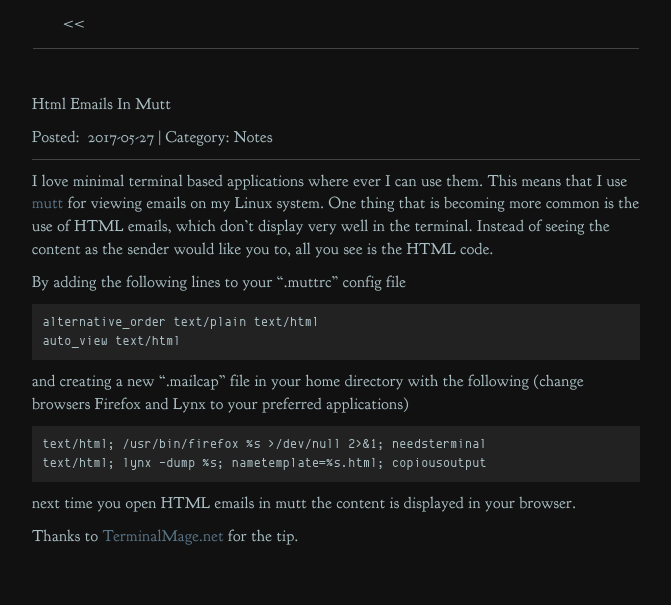
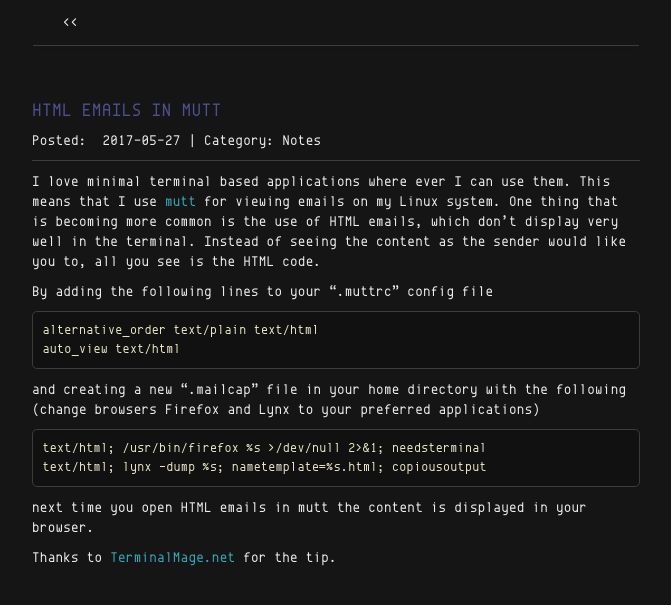
Before and after one commit to pyratebeard/pyratebeard.github.io, a Jekyll site: the page built from _posts/2017-05-27-html-emails-in-mutt.md, in a window 1280 px wide. Shown: the top 605 px of the page, without its empty margins (304-975 px from the left). Built offline with Jekyll 4.4.1, drawn with Linux system fonts in a browser that asks for light colours.

Commit message:
vengenza colour scheme. modify headers

```diff
--- a/_layouts/post.html
+++ b/_layouts/post.html
@@ -2,7 +2,7 @@
 layout: post_frame
 ---
 
-<p>{{ page.title }}</p>
+<h4>{{ page.title }}</h4>
 <p>Posted:&nbsp;&nbsp;{{ page.date | date: "%Y-%m-%d" }} | Category: {{ page.category }}</p>
 <hr>
 <p>
--- a/css/custom.css
+++ b/css/custom.css
@@ -9,36 +9,26 @@
     font-weight: normal;
     font-style: normal;
 }
-@font-face {
-    font-family: 'goudy_bookletter_1911regular';
-    src: url('../fonts/goudy_bookletter_1911-webfont.eot');
-    src: url('../fonts/goudy_bookletter_1911-webfont.eot?#iefix') format('embedded-opentype'),
-         url('../fonts/goudy_bookletter_1911-webfont.woff') format('woff'),
-         url('../fonts/goudy_bookletter_1911-webfont.ttf') format('truetype'),
-         url('../fonts/goudy_bookletter_1911-webfont.svg#goudy_bookletter_1911regular') format('svg');
-    font-weight: normal;
-    font-style: normal;
-}
 body {
-    font-family: "goudy_bookletter_1911regular";
-    font-size: 16px;
+    font-family: "envy";
+    font-size: 14px;
     letter-spacing: .3px;
-    background-color: #111111;
-    color: #abc0c5;
+    background-color: #151515;
+    color: #eeeeee;
 }
 a {
-    color: #5a7588;
+    color: #35abbb;
     text-decoration: none;
 }
 a:active,
 a:hover,
 a:focus {
     text-decoration: none;
-    color: #4f8396;
+    color: #a0ac6b;
     background: transparent;
 }
 #quote {
-    color: #444444;
+    color: #3e3c3a;
 }
 .panel {
     background-color: transparent;
@@ -56,7 +46,7 @@ a:focus {
 hr {
     margin-top: 3px;
     margin-bottom: 1px;
-    border-top: solid 1px #444444;
+    border-top: solid 1px #3e3c3a;
 }
 .rootcontent {
     position: absolute;
@@ -66,54 +56,59 @@ hr {
     text-align: left;
 }
 .rootcontent > pre {
-    background-color: #111111;
-    border-color: #111111;
-    font-size: 15px;
+    background-color: #151515;
+    border-color: #151515;
+    font-size: 16px;
+    color: #e6e3c6;
 }
 .rootcontent > pre > a {
     text-decoration: none;
-    color: #abc0c5;
+    color: #e6e3c6;
 }
 .rootcontent > p.menu > a {
-    color: #abc0c5;
-    background-color: #111111;
+    color: #e6e3c6;
+    background-color: #151515;
     padding: 5px;
     text-decoration: none;
 }
 .rootcontent > pre > a:hover,
 a:active,
 a:focus {
-    color: #4f8396;
+    color: #1dc189;
     text-decoration: none;
 }
+.content > h4 {
+    color: #4f5090;
+    text-transform: uppercase;
+}
 .content > a {
-    color: #5a7588;
+    color: #35abbb;
     text-decoration: none;
 }
 .content > p > a {
-    color: #5a7588;
+    color: #35abbb;
     text-decoration: none;
 }
 .content > p > a:hover,
 a:active,
 a:focus {
-    color: #4f8396;
+    color: #a0ac6b;
     text-decoration: none;
 }
 .content > ul > li > a {
-    color: #5a7588;
+    color: #35abbb;
     text-decoration: none;
 }
 .content > ul > li > a:hover {
-    color: #4f8396;
+    color: #a0ac6b;
     text-decoration: none;
 }
 ul {
     list-style: none;
 }
 code {
-    color: #abc0c5;
-    background-color: #222222;
+    color: #e6e3c6;
+    background-color: #151515;
     padding: 5px 4px 2px 4px;
     border-radius: 0px;
     font-family: envy;
@@ -121,33 +116,34 @@ code {
 }
 pre {
     /*max-width: 70%;*/
-    color: #abc0c5;
-    background-color: #222222;
+    color: #e6e3c6;
+    background-color: #111111;
     font-family: envy;
     font-size: 13px;
-    border-radius: 0px;
-    border-color: #222222;
+    border-radius: 5px;
+    border-color: #3e3c3a;
     border-width: 1px;
-    border-style: none;
-    border-left-style: solid;
+    border-style: solid;
 }
 blockquote {
     font-size: 1em;
-    border-left: 2px solid #222222;
-    background-color: #222222;
+    border: 1px solid #3e3c3a;
+    border-radius: 5px;
+    background-color: #111111;
     max-width: 90%;
     margin-left: 5%;
-    color: #abc0c5;
+    color: #eeeeee;
 }
-blockquote:hover {
-    border-left: 2px solid #222222;
+blockquote > h5 {
+    color: #4f5090;
+    text-transform: uppercase;
 }
 blockquote:hover > p {
-    color: #4f8396 !important;
+    color: #1dc189 !important;
     text-decoration: none;
 }
 .nav > li > a {
-    color: #abc0c5;
+    color: #eeeeee;
 }
 .nav > li > a:hover,
 a:active,
@@ -155,6 +151,6 @@ a:focus {
     background-color: transparent;
 }
 footer {
-    border-top: solid #abc0c5 1px;
+    border-top: solid #3e3c3a 1px;
     padding-top: 10px;
 }
--- a/log.html
+++ b/log.html
@@ -6,7 +6,7 @@ layout: default
 {% for post in site.posts limit:10 %}
   <a href="{{ site.baseurl }}{{ post.url }}">
   <blockquote>
-    <p>{{ post.title }}</p>
+    <h5>{{ post.title }}</h5>
     <p>Posted:&nbsp;&nbsp;{{ post.date | date: "%Y-%m-%d" }}</p>
     <p>{{ post.description }}</p>
   </blockquote>
```
